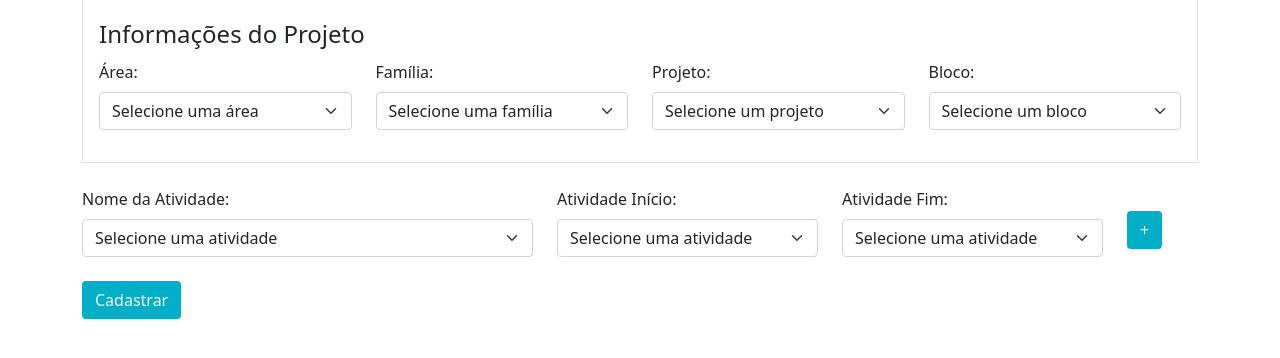
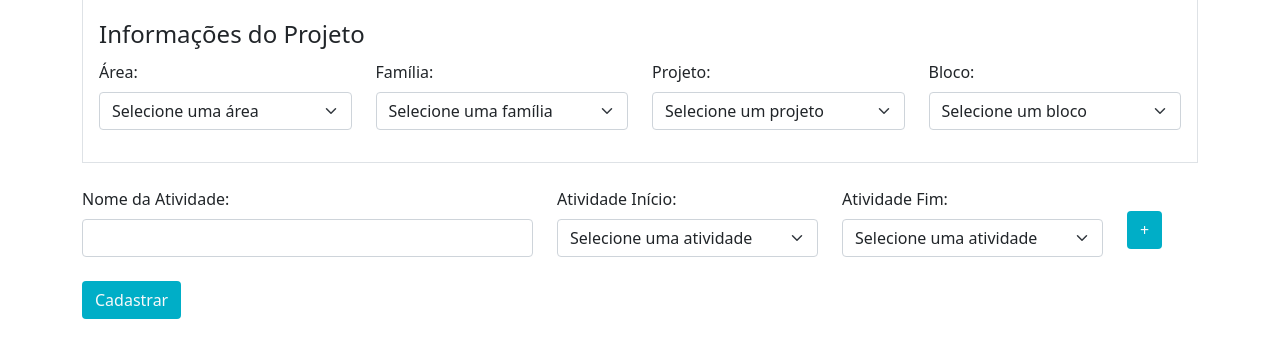
Before and after one commit to danielbrol-stella/StellaZoho, a Flask app: page /cadastrar in a window 1280 px wide. Shown: the part 147-505 px from the top of the page. Run offline with Flask 3, Linux system fonts and the light colour scheme; data that the repository does not hold is empty.

Commit message:
fix: reconstrução do campo selecionável do nome da atividade para um campo descritivo

```diff
--- a/Templates/cadastrar.html
+++ b/Templates/cadastrar.html
@@ -94,9 +94,7 @@
                     <!-- Campo de Nome da Atividade -->
                     <div class="col-sm-12 col-md-5 mb-4">
                         <label for="nome_atividade" class="form-label">Nome da Atividade:</label>
-                        <select id="nome_atividade" name="nome_atividade" class="form-select" required>
-                            <option value="">Selecione uma atividade</option>
-                        </select>
+                        <input type="text" id="nome_atividade" name="nome_atividade" class="form-control" required>
                     </div>
 
                     <!-- Combo de Atividades Início -->
```
